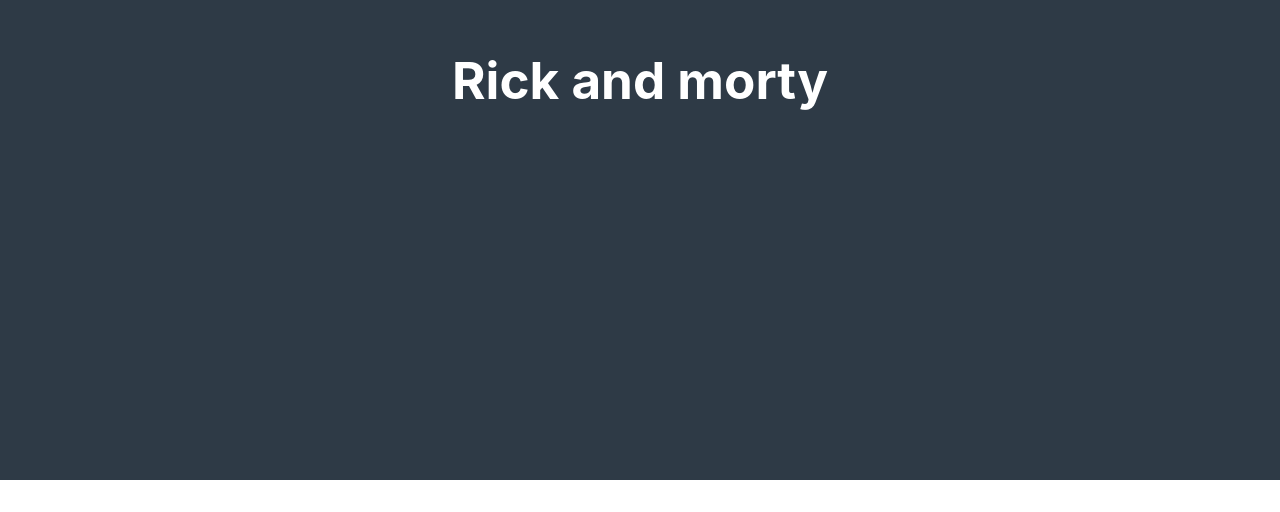
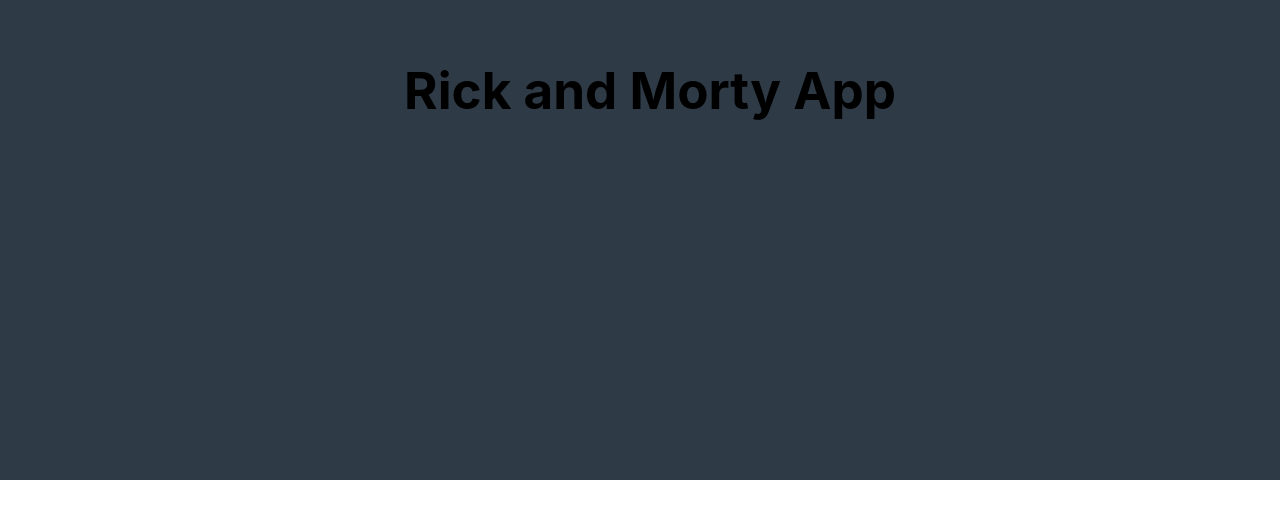
Before and after one commit to 19nikilangiu91/vite-breaking-bad, a Vue app: page / in a window 1280 px wide. Shown: the part 320-832 px from the top of the page. Built offline with nearby package versions, Linux system fonts and the light colour scheme.

Commit message:
Upgrade Style

```diff
--- a/src/components/AppHeader.vue
+++ b/src/components/AppHeader.vue
@@ -1,18 +1,20 @@
 <script>
 export default {
     name: "AppHeader",
+    // Creo la props per inviare il "msg" da "App.vue" e vado a stamparlo nell' "h1".
+    props: ["msg"]
 }
 
 </script>
 
 <template>
     <header>
-        <h1>Rick and morty</h1>
+        <h1>{{ msg }}</h1>
     </header>
 </template>
 
 <style lang="scss" scoped>
 h1 {
-    color: white;
+    margin: 20px 0 0 20px;
 }
 </style>
```
